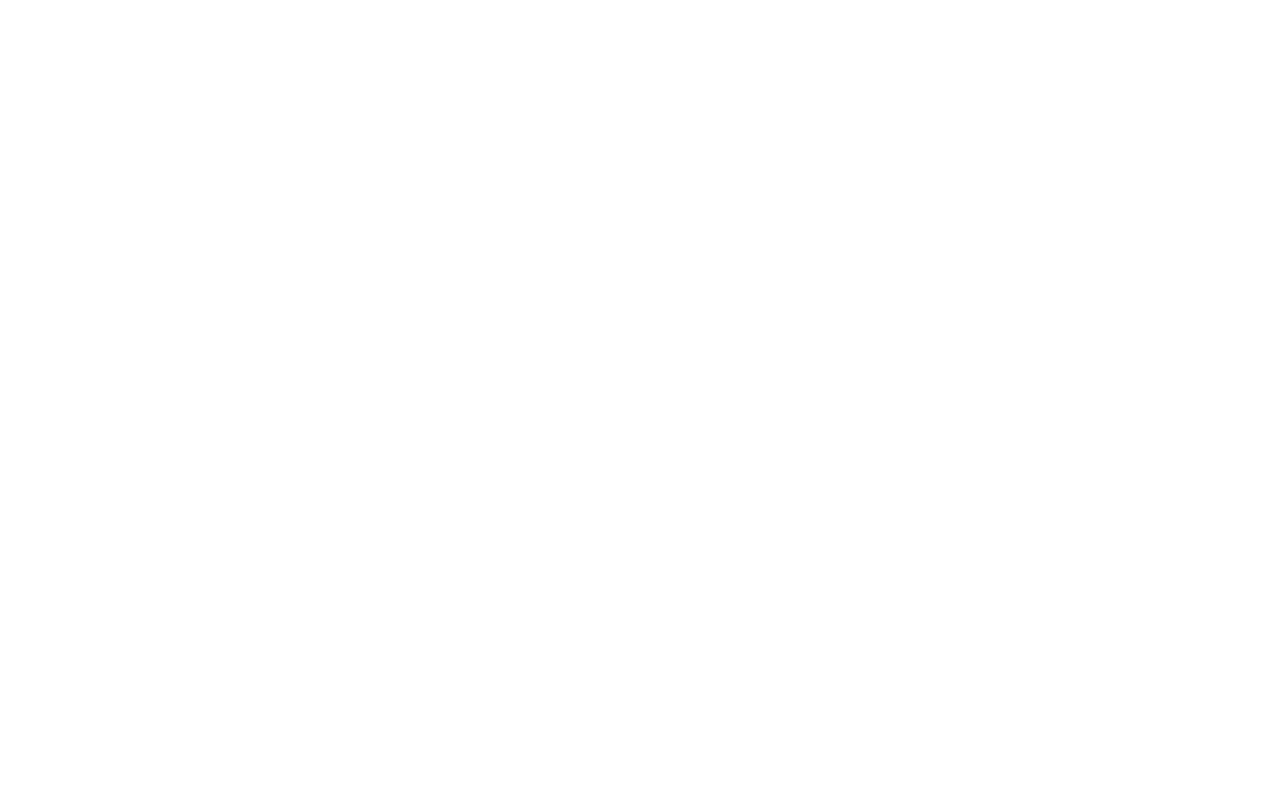
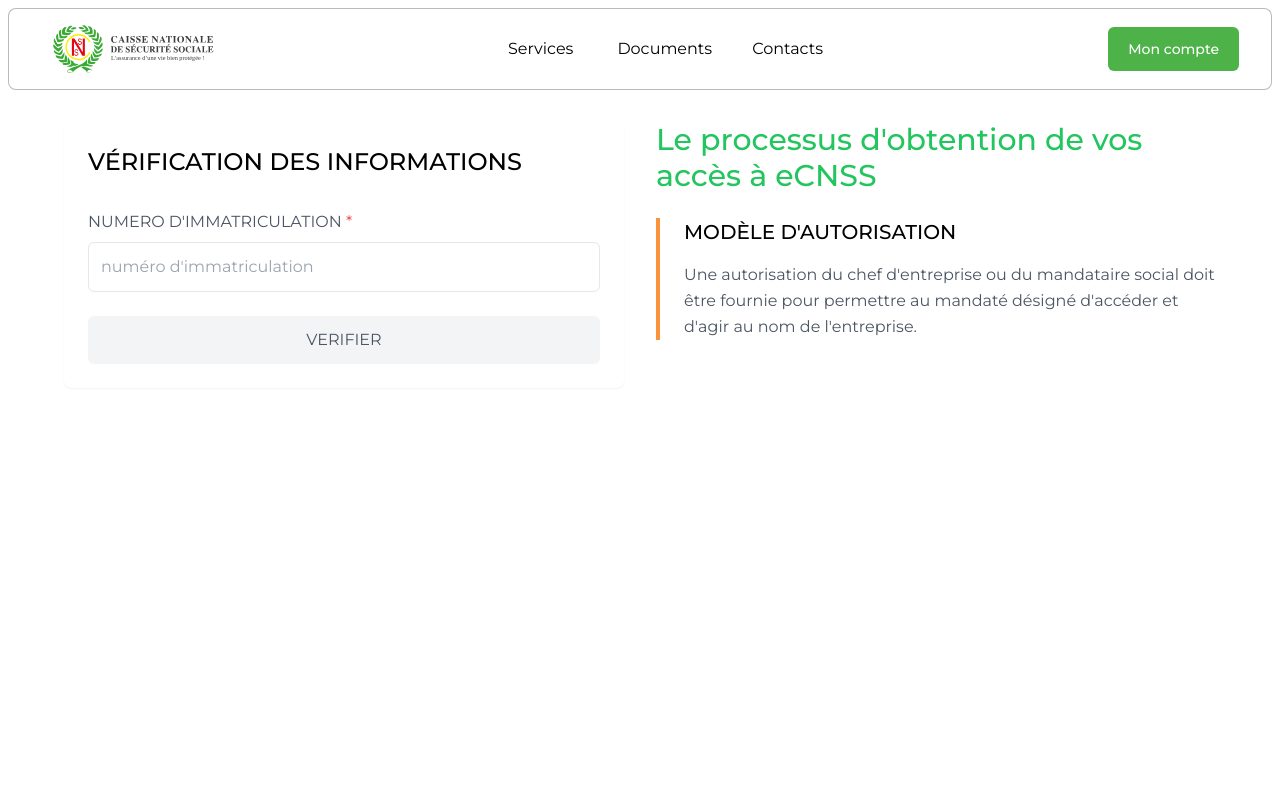
Before and after one commit to Svikou/Ecnss, a React (Vite) app: page /Adhesion in a window 1280 px wide. Before the commit this address had no page. Shown: the top 800 px of the page. Built offline with nearby package versions, Linux system fonts and the light colour scheme.

Commit message:
Ajout page Adhesion

```diff
--- a/src/App.tsx
+++ b/src/App.tsx
@@ -2,7 +2,8 @@
 import { BrowserRouter, Routes, Route } from "react-router-dom";
 import MainLayout from "./Layout/Mainlayout";
 import HomePage from "./Pages/Homepage";
-import AffiliationPage from "./Pages/Affilier";
+import Affiliation from "./Pages/Affilier";
+import Adhesion from "./Pages/Adhesion";
 
 function App() {
   return (
@@ -11,8 +12,9 @@
         <Route path="/" element={<MainLayout />}>
           {/* Route pour la page d'accueil */}
           <Route index element={<HomePage />} />
-          {/* Route pour la page d'affiliation */}
-          <Route path="/affilier" element={<AffiliationPage />} />
+          {/* Route pour des pages */}
+          <Route path="/affilier" element={<Affiliation />} />
+          <Route path="/Adhesion" element={<Adhesion />} />
         </Route>
       </Routes>
     </BrowserRouter>
--- a/src/Components/Header.tsx
+++ b/src/Components/Header.tsx
@@ -47,7 +47,7 @@
                       </a>
 
                       <a
-                        href="#adhesion-ecnss"
+                        href="/Adhesion"
                         className="block px-4 py-2 text-gray-700 hover:bg-gray-100"
                       >
                         Adhérer à eCNSS
--- /dev/null
+++ b/src/Pages/Adhesion.tsx
@@ -0,0 +1,54 @@
+export default function Adhesion() {
+  return (
+    <div className="min-h-screen bg-white p-8">
+      <div className="mx-auto max-w-6xl grid md:grid-cols-2 gap-8">
+        {/* Left Column - Verification Form */}
+        <div className="bg-white p-6 rounded-lg shadow-sm">
+          <h1 className="text-2xl font-medium mb-8">
+            VÉRIFICATION DES INFORMATIONS
+          </h1>
+
+          <form className="space-y-6">
+            <div className="space-y-2">
+              <label className="block text-gray-600">
+                NUMERO D&apos;IMMATRICULATION{" "}
+                <span className="text-red-500">*</span>
+              </label>
+              <input
+                type="text"
+                placeholder="numéro d'immatriculation"
+                className="w-full p-3 border border-gray-200 rounded-md focus:outline-none focus:ring-2 focus:ring-green-500"
+                required
+              />
+            </div>
+
+            <button
+              type="submit"
+              className="w-full bg-gray-100 text-gray-600 py-3 rounded-md hover:bg-gray-200 transition-colors"
+            >
+              VERIFIER
+            </button>
+          </form>
+        </div>
+
+        {/* Right Column - Process Information */}
+        <div className="space-y-6">
+          <h2 className="text-3xl font-medium text-green-500">
+            Le processus d&apos;obtention de vos accès à eCNSS
+          </h2>
+
+          <div className="border-l-4 border-orange-400 pl-6">
+            <h3 className="text-xl font-medium mb-4">
+              MODÈLE D&apos;AUTORISATION
+            </h3>
+            <p className="text-gray-600 leading-relaxed">
+              Une autorisation du chef d&apos;entreprise ou du mandataire social
+              doit être fournie pour permettre au mandaté désigné d&apos;accéder
+              et d&apos;agir au nom de l&apos;entreprise.
+            </p>
+          </div>
+        </div>
+      </div>
+    </div>
+  );
+}
--- a/src/Pages/Affilier.tsx
+++ b/src/Pages/Affilier.tsx
@@ -1,6 +1,6 @@
 import { useState } from "react";
 
-export default function LoginForm() {
+export default function Affiliation() {
   const [showPassword, setShowPassword] = useState(false);
 
   return (
@@ -25,7 +25,7 @@
                 type="text"
                 required
                 placeholder="XXXXXXXXXXXXXX"
-                className="w-full px-3 py-2 border border-gray-300 rounded-md focus:outline-none "
+                className="w-full px-3 py-2 border border-gray-300 rounded-md focus:outline-none focus:ring-2 focus:ring-green-500 "
               />
             </div>
             <div>
@@ -40,7 +40,7 @@
                   id="password"
                   type={showPassword ? "text" : "password"}
                   required
-                  className="w-full px-3 py-2 border border-gray-300 rounded-md focus:outline-none "
+                  className="w-full px-3 py-2 border border-gray-300 rounded-md focus:outline-none focus:ring-2 focus:ring-green-500 "
                 />
                 <button
                   type="button"
```
